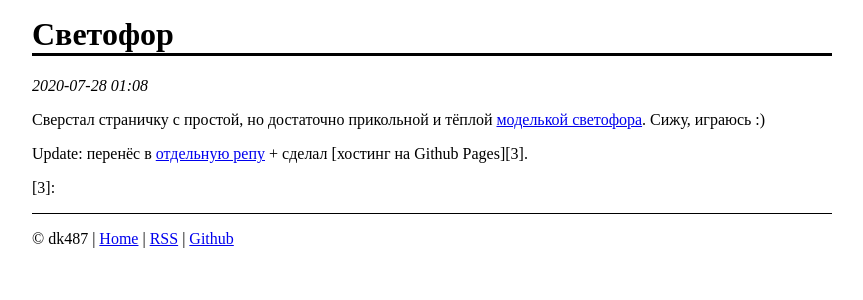
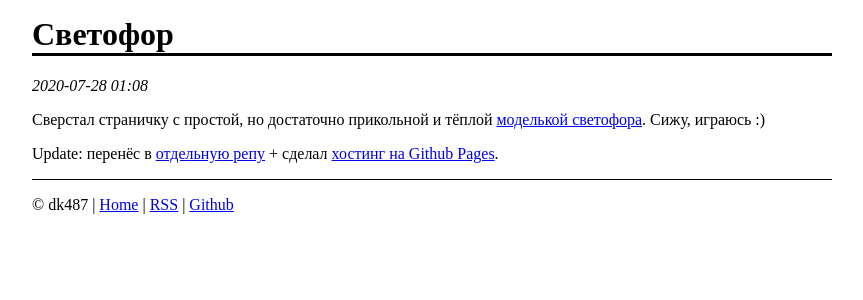
Before and after one commit to dk487/test.de.co.ua, a Jekyll site: the page built from _posts/2020-07-28-svietofor.markdown, in a window 1280 px wide. Shown: the top 300 px of the page, without its empty margins (208-1071 px from the left). Built offline with Jekyll 4.4.1, drawn with Linux system fonts in a browser that asks for light colours; part of the change alters nothing that is shown.

Commit message:
Updated Svietofor

```diff
--- a/_posts/2020-07-28-svietofor.markdown
+++ b/_posts/2020-07-28-svietofor.markdown
@@ -9,4 +9,4 @@ Update: перенёс в [отдельную репу][2] + сделал [хо
 
 [1]: https://github.com/kastaneda/sandbox2020.de.co.ua/blob/master/traffic_lights/index.html
 [2]: https://github.com/kastaneda/svitlofor.de.co.ua
-[3]:
+[3]: https://svitlofor.de.co.ua/
```
